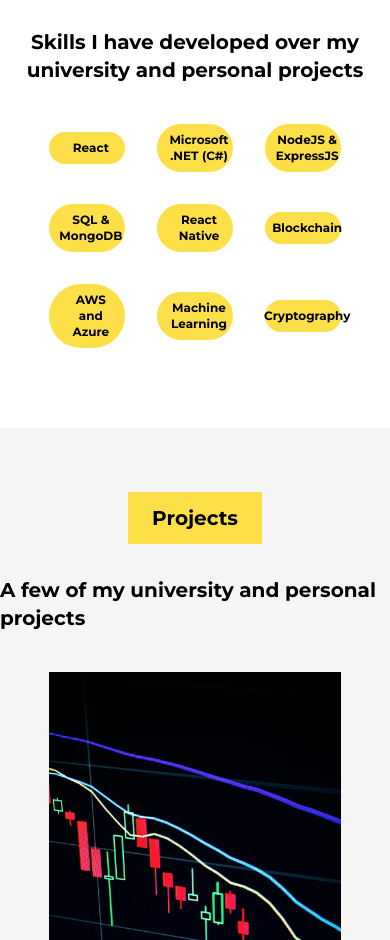
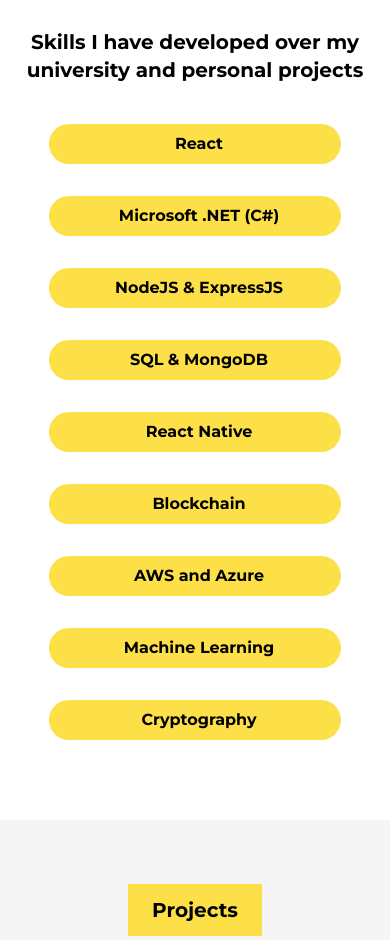
Before and after one commit to zinvolle/portfolio-web-app, a React (Create React App) app: page / in a window 390 px wide. Shown: the part 4520-5460 px from the top of the page. Built offline with nearby package versions, Linux system fonts and the light colour scheme.

Commit message:
changed icon and skills

```diff
--- a/src/components/skills.js
+++ b/src/components/skills.js
@@ -22,10 +22,10 @@
                 <p className="montserrat text-xl lg:text-3xl font-bold mt-8 mb-10 text-center">Skills I have developed over my university and personal projects</p>
             </div>
             <div className="flex justify-center">
-                <div className="grid grid-cols-3 gap-8 items-center w-3/4">
+                <div className="grid grid-cols-1 md:grid-cols-2 lg:grid-cols-3 gap-8 items-center w-3/4">
                     {skills.map((skill)=>(
                       <div className='bg-yellow-300 flex flex-row items-center p-2 rounded-full justify-center'>
-                        <p className='montserrat text-xs lg:text-xl ml-2 font-bold text-center'>{skill.name}</p>
+                        <p className='montserrat text-l lg:text-xl ml-2 font-bold text-center'>{skill.name}</p>
                       </div>
                     ))}
                 </div>
```
Also changed, not shown: 1 other file (tests, documents, lock files or other folders).
